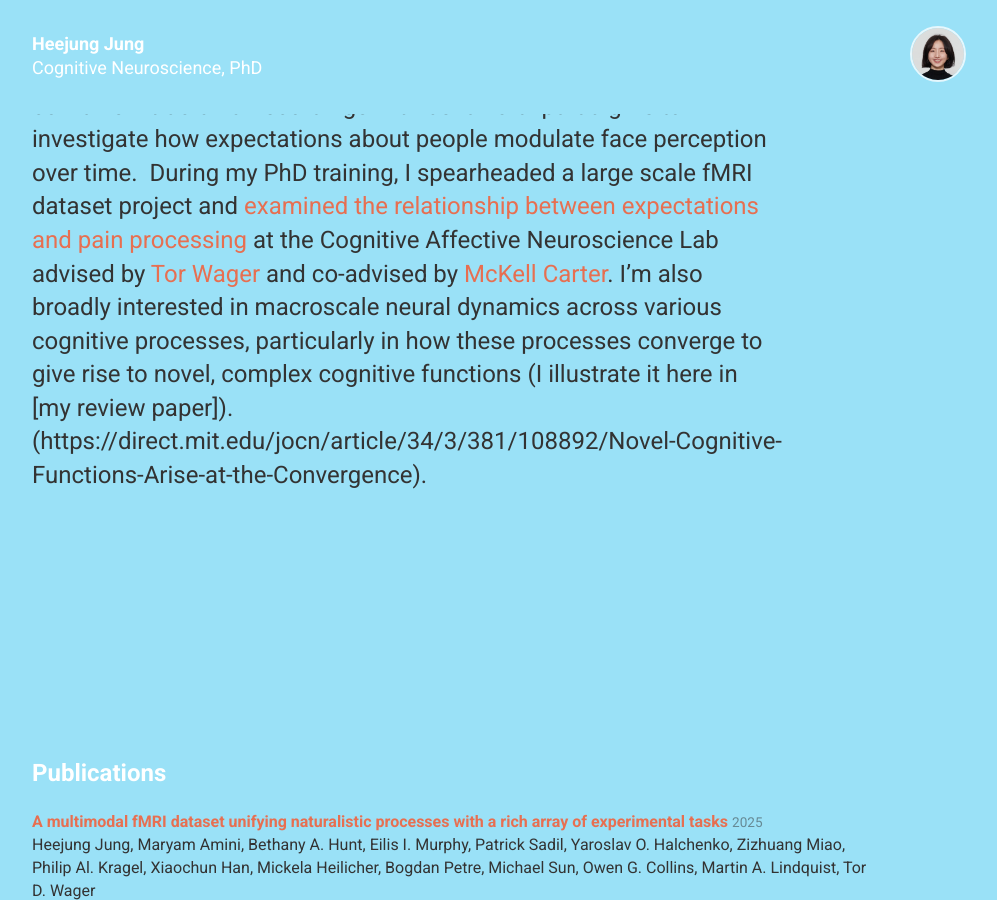
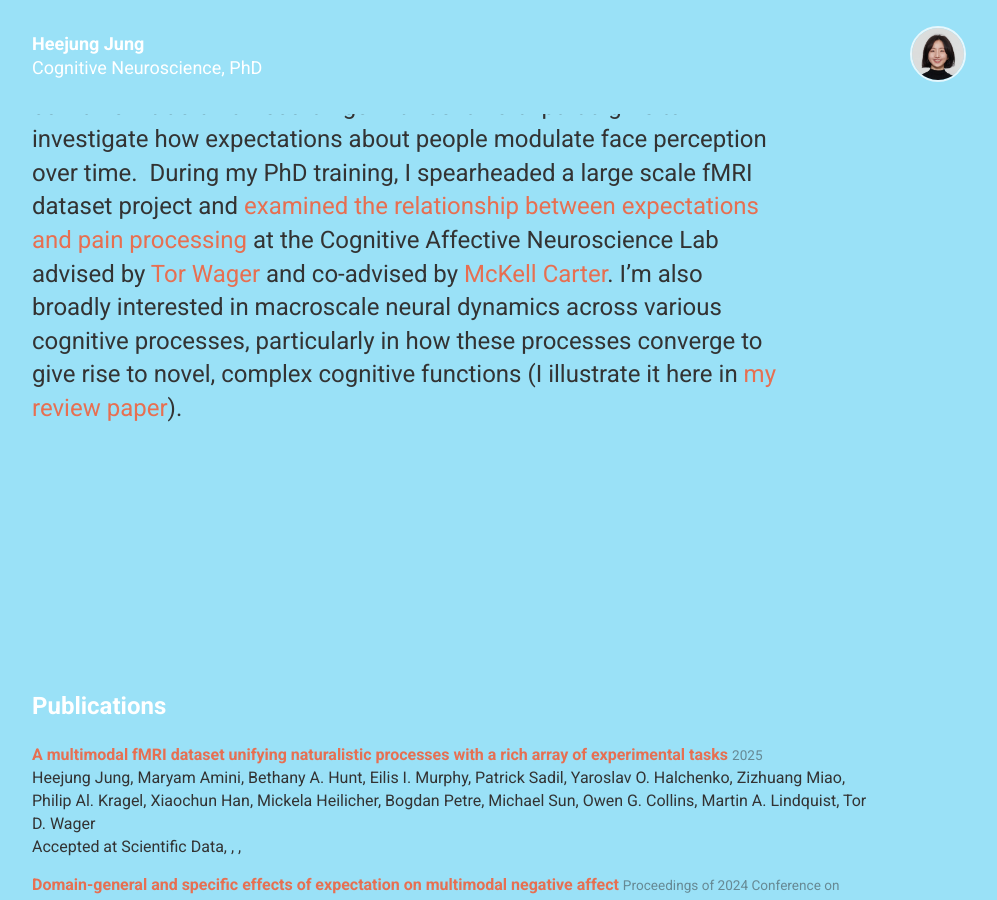
Before and after one commit to jungheejung/jungheejung.github.io, a Jekyll site: the page built from index.html, in a window 1280 px wide and 900 px high, scrolled down 582 px. Shown: the whole window, without its empty margins (38-1035 px from the left). Built offline with Jekyll 4.4.1, drawn with Linux system fonts in a browser that asks for light colours; nearby versions of some CDN libraries.

Commit message:
Update personal.yml

```diff
--- a/_data/personal.yml
+++ b/_data/personal.yml
@@ -36,4 +36,4 @@ intro:
     I'm currently a postdoctoral researcher at the Laboratory of Behavioral and Cognitive Neuroscience, led by [Dr. Josef Parvizi](https://med.stanford.edu/parvizi-lab/people.html) @Stanford.
     I combine intracranial recordings with behavioral paradigms to investigate how expectations about people modulate face perception over time.
     During my PhD training, I spearheaded a large scale fMRI dataset project and [examined the relationship between expectations and pain processing](https://2023.ccneuro.org/proceedings/0001075.pdf) at the Cognitive Affective Neuroscience Lab advised by [Tor Wager](https://pbs.dartmouth.edu/people/tor-wager) and co-advised by [McKell Carter](https://www.colorado.edu/psych-neuro/r-mckell-carter).
-    I'm also broadly interested in macroscale neural dynamics across various cognitive processes, particularly in how these processes converge to give rise to novel, complex cognitive functions (I illustrate it here in [my review paper]).(https://direct.mit.edu/jocn/article/34/3/381/108892/Novel-Cognitive-Functions-Arise-at-the-Convergence).
+    I'm also broadly interested in macroscale neural dynamics across various cognitive processes, particularly in how these processes converge to give rise to novel, complex cognitive functions (I illustrate it here in [my review paper](https://direct.mit.edu/jocn/article/34/3/381/108892/Novel-Cognitive-Functions-Arise-at-the-Convergence)).
```
